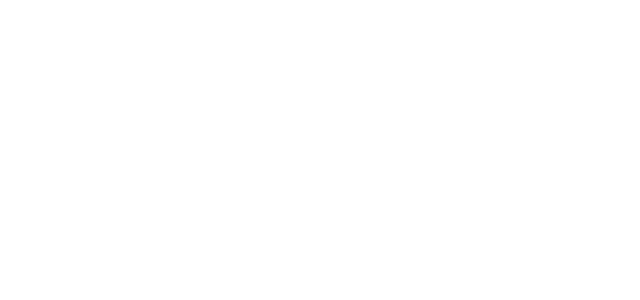
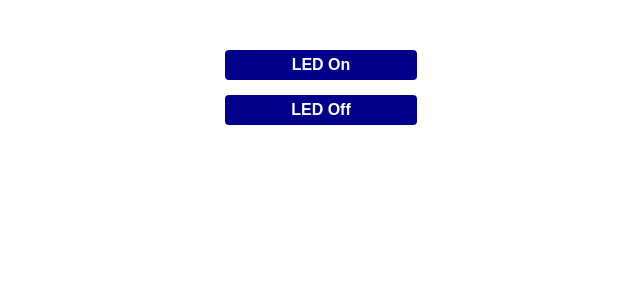
Before and after one commit to Messudd/esptest, a React (Create React App) app: page / in a window 1280 px wide. Shown: the top 300 px of the page, without its empty margins (319-959 px from the left). Built offline with nearby package versions, Linux system fonts and the light colour scheme.

Commit message:
ngrok_connect

```diff
--- a/src/App.js
+++ b/src/App.js
@@ -1,7 +1,35 @@
+import React from 'react';
+import axios from 'axios';
 import "./App.css";
 
 function App() {
-  return <div className="App"></div>;
+
+  const btnStyle = {
+    backgroundColor: 'darkblue',
+    border: '1px solid transparent',
+    padding: '5px 10px',
+    borderRadius: '4px',
+    color: '#fff',
+    fontSize: '1rem',
+    fontWeight: 'bold'
+  }
+
+  const toggleLED = (state) => {
+    axios.post('https://b4b0-82-222-123-251.ngrok-free.app/led', { state })  // Ngrok URL'sini buraya ekleyin
+      .then(response => {
+        console.log('LED state updated');
+      })
+      .catch(error => {
+        console.error('There was an error updating the LED state!', error);
+      });
+  };
+
+  return (
+    <div style={{ display: 'flex', width:'15%', margin: '50px auto' ,flexDirection: 'column', gap: '15px'}}>
+      <button style={btnStyle} onClick={() => toggleLED('on')}>LED On</button>
+      <button style={btnStyle} onClick={() => toggleLED('off')}>LED Off</button>
+    </div>
+  );
 }
 
 export default App;
```
